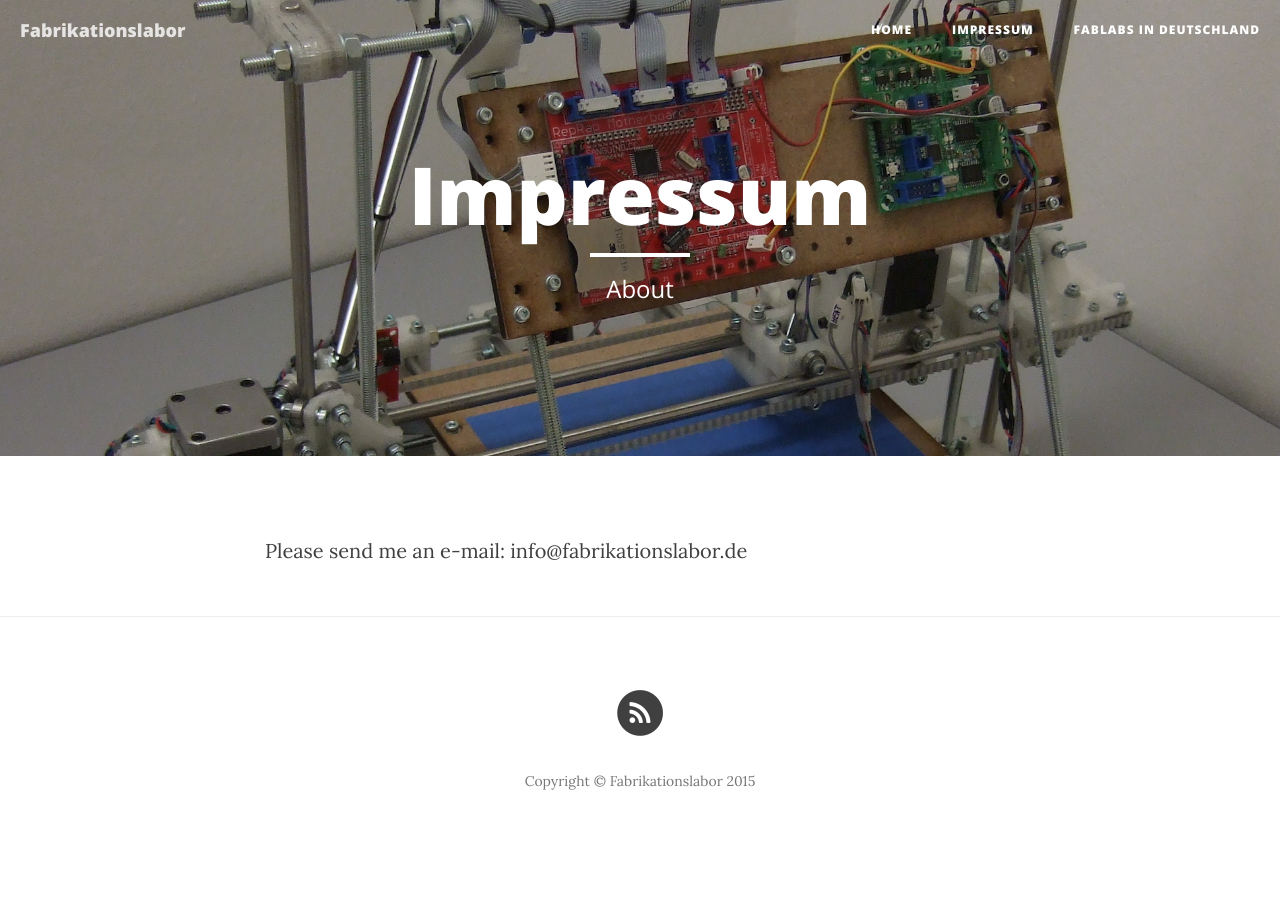
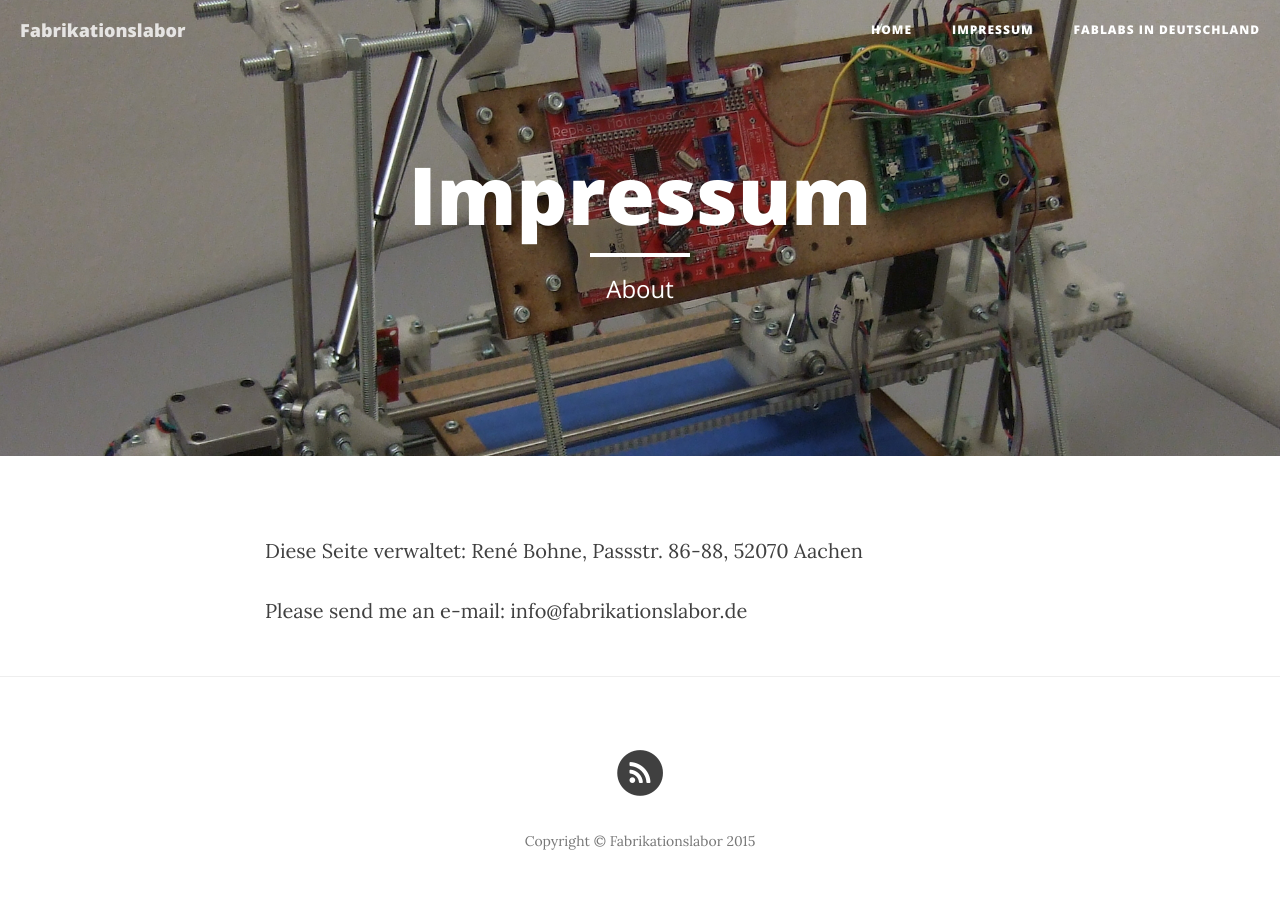
Before and after one commit to fabrikationslabor/fabrikationslabor.github.io, a Jekyll site: the page built from contact.html, in a window 1280 px wide. Built offline with Jekyll 4.4.1, drawn with Linux system fonts in a browser that asks for light colours; nearby versions of some CDN libraries.

Commit message:
Update contact.html

```diff
--- a/contact.html
+++ b/contact.html
@@ -4,5 +4,5 @@ title: "Impressum"
 description: "About"
 header-img: "img/contact-bg.jpg"
 ---
-
+<p>Diese Seite verwaltet: René Bohne, Passstr. 86-88, 52070 Aachen</p>
 <p>Please send me an e-mail: {{ site.email }}</p>
```
